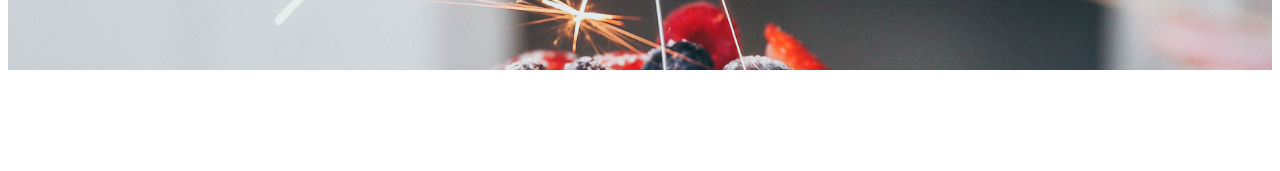
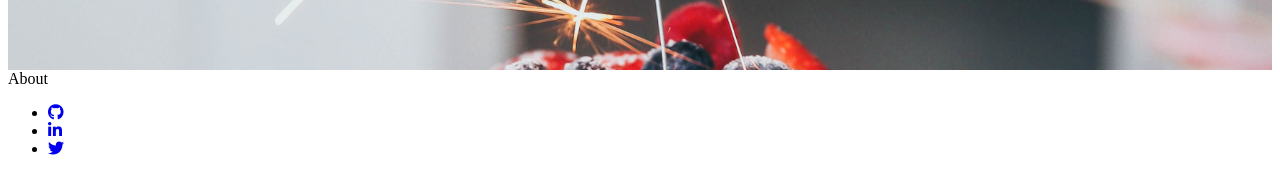
Before and after one commit to beastsunny/Is-your-birthday-lucky, a plain HTML site: page index.html in a window 1280 px wide. Shown: the part 738-909 px from the top of the page. Before the commit the page ends 816 px from the top, so only its background shows below. Drawn offline with Linux system fonts and the light colour scheme.

Commit message:
Doc : Footer added and icon links

```diff
--- a/index.html
+++ b/index.html
@@ -7,6 +7,8 @@
     <meta name="viewport" content="width=device-width, initial-scale=1.0">
     <title>Is You Birthday Lucky..?</title>
     <link href="style.css" rel="stylesheet">
+    <link rel="stylesheet" href="https://cdnjs.cloudflare.com/ajax/libs/font-awesome/5.15.4/css/all.min.css" integrity="sha512-1ycn6IcaQQ40/MKBW2W4Rhis/DbILU74C1vSrLJxCq57o941Ym01SwNsOMqvEBFlcgUa6xLiPY/NS5R+E6ztJQ==" crossorigin="anonymous" referrerpolicy="no-referrer"
+    />
 </head>
 
 <body>
@@ -31,6 +33,24 @@
     </div>
 
 
+    <footer>
+        <div class="footer-header">About</div>
+
+        <ul>
+            <li>
+                <a target="_blank" href="https://github.com/beastsunny"><i class="fab fa-github"></i></a>
+            </li>
+            <li>
+                <a target="_blank" href="https://www.linkedin.com/in/abhishek-kumar-1b06b31b7/"><i class="fab fa-linkedin-in"></i></a>
+            </li>
+            <li>
+                <a target="_blank" href="https://twitter.com/sunnyvirus06"><i class="fab fa-twitter"></i></a>
+            </li>
+        </ul>
+    </footer>
+
+
+
 
 
 
```
Also changed, not shown: style.css (indentation only).
